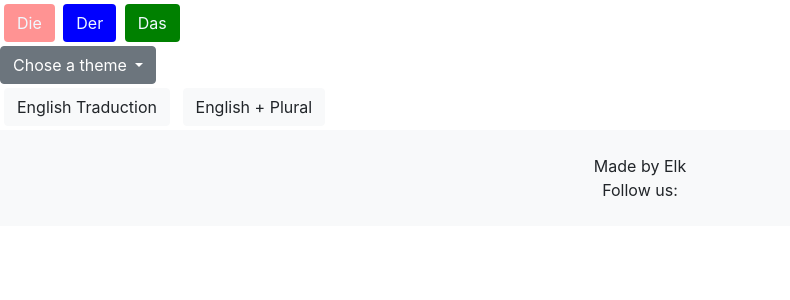
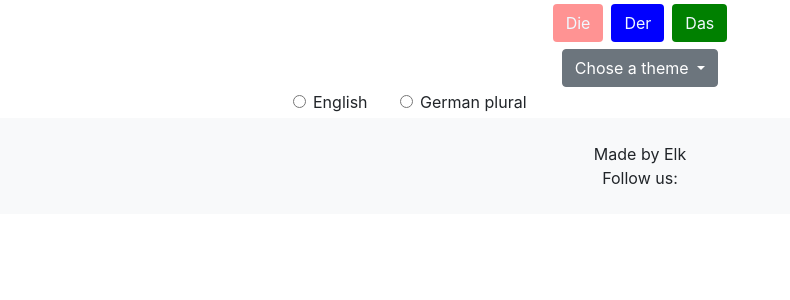
Before and after one commit to LaurePiechaczyk/project4-code-institute-django, a Django app: page / in a window 1280 px wide. Shown: the part 56-356 px from the top of the page, without its empty margins (0-790 px from the left). Run offline with Django 3.2, Linux system fonts and the light colour scheme; data that the repository does not hold is empty; some libraries are stand-ins or nearby versions.

Commit message:
still on front end

```diff
--- a/static/css/style.css
+++ b/static/css/style.css
@@ -12,14 +12,13 @@ h1 {
 .die-color {
   background-color: rgba(255, 0, 0, 0.425);
 }
-
 .der-color {
   background-color: blue;
 }
-
 .das-color {
   background-color: green;
 }
+
 
 button {
   color: aliceblue;
@@ -34,6 +33,17 @@ a {
   text-decoration: none;
 }
 
+.main-container {
+  margin-left: 20px;
+  margin-right: 20px;
+}
+
+.die-der-das-buttons, .dropdown {
+  display: flex;
+  justify-content: center;
+  padding-bottom: 3px;
+}
+
 .die-der-das-buttons a {
   color: aliceblue;
 
@@ -44,7 +54,7 @@ a {
 }
 
 .all-words-display-container {
-  max-width: 900px;
+  max-width: 700px;
 }
 
 .words-container {
@@ -52,7 +62,6 @@ a {
   align-items: center;
   justify-content: center;
   min-height: 150px;
-  max-width: 500px;
   font-size: 15px;
 }
 
@@ -65,9 +74,11 @@ a {
   position: absolute;
   color: #6d6b6b;
   bottom: -5px;
+  opacity: 0;
 }
 .words-container p:nth-child(3) {
   position: absolute;
   color: #6d6b6b;
   bottom: 20px;
+  opacity: 0;
 }
--- a/templates/home/index.html
+++ b/templates/home/index.html
@@ -4,7 +4,7 @@
 
 <!-- {{ request.path }} {{theme_id}} {{theme}} {{theme.id}}   -->
 
-<div>
+<div class="main-container">
 
   {% if user.username %}
   <p>Welcome {{user.username}}</p>
@@ -33,7 +33,7 @@
       </a>
 
       <a href="{% url 'masculine' %}">
-        <button type="submit" class="btn der-color">Der</button>
+        <button type="submit" class="btn der-color m-1">Der</button>
       </a>
       <a href="#">
         <button type="submit" class="btn das-color m-1 ">Das</button>
@@ -55,13 +55,25 @@
     </div>
   </div>
 
-  <!-- traduction and plural  -->
+  <!-- traduction and plural
   <div >
-    <button type="submit" class="btn btn-light m-1">English Traduction</button>
+    <button type="submit" class="btn btn-light ml-1">English Traduction</button>
     <button type="submit" class="btn btn-light m-1">English + Plural</button>
   </div>
 
+-->
+
 <div class="container all-words-display-container">
+
+  <!-- traduction and plural  -->
+    <label class="form-check-label ml-2 mr-5 mb-1">
+      <input type="radio" class="form-check-input" name="optradio">English
+    </label>
+    <label class="form-check-label">
+      <input type="radio" class="form-check-input" name="optradio">German plural
+    </label>
+
+
   <div class="row">
     {% for noun in nouns %}
       <div class="col-sm die-color border border-dark text-center w-100 p-3 words-container">
```
